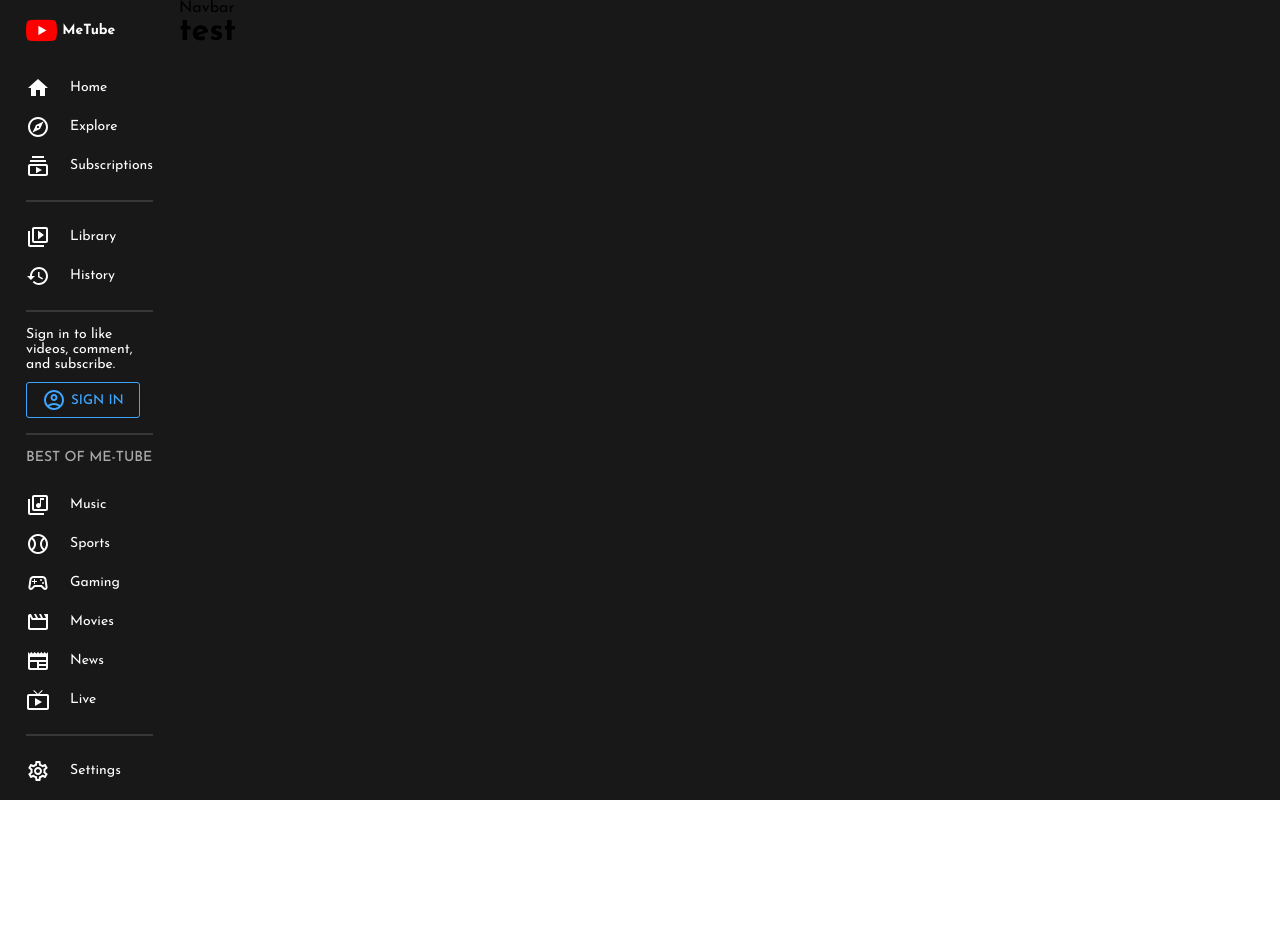
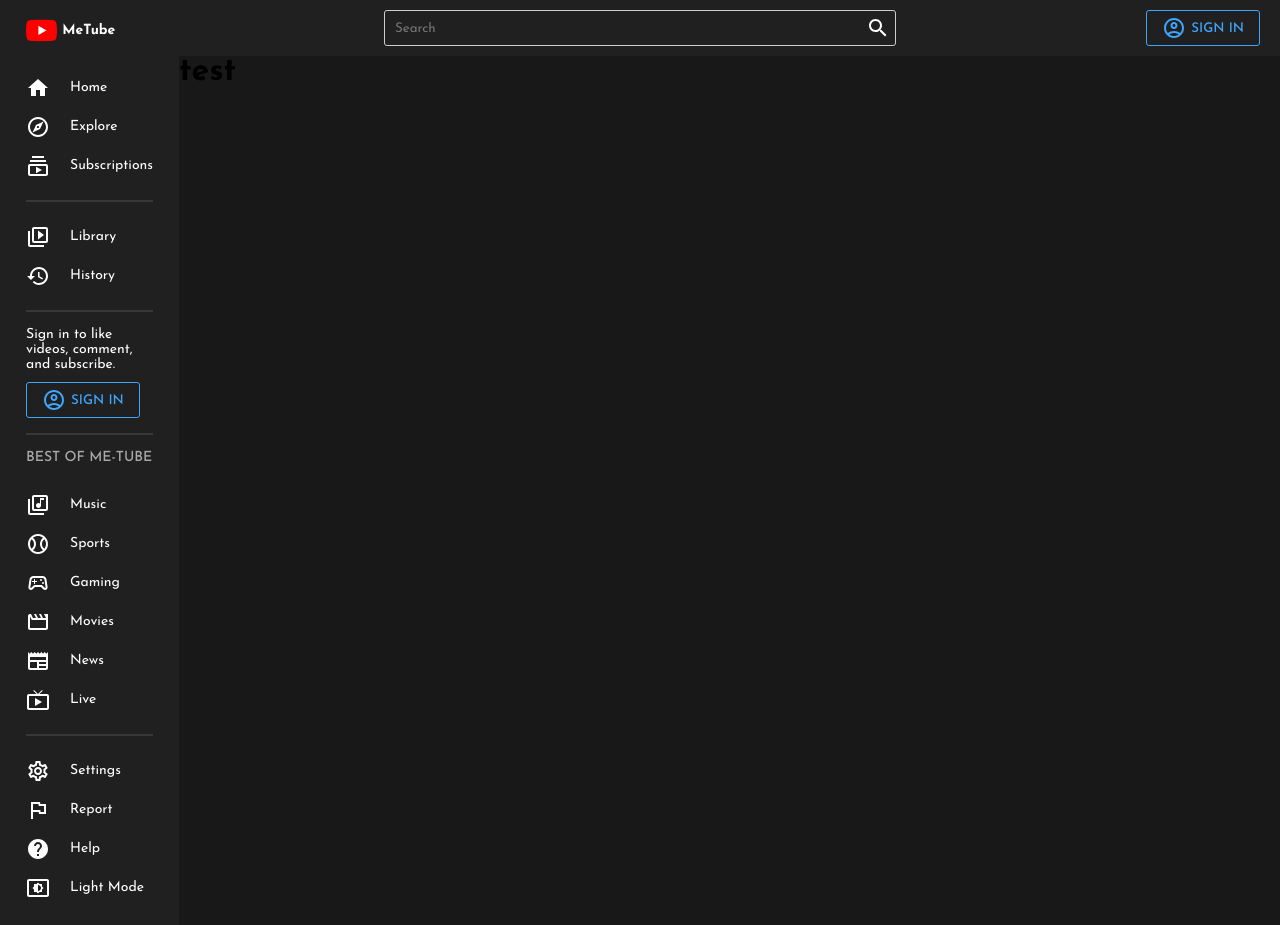
Before and after one commit to DeepakBarwal/me-tube-frontend, a React (Create React App) app: page / in a window 1280 px wide. Built offline with nearby package versions, Linux system fonts and the light colour scheme.

Commit message:
Added Navbar design

```diff
--- a/src/components/Menu.jsx
+++ b/src/components/Menu.jsx
@@ -19,8 +19,8 @@
 
 const Container = styled.div`
   flex: 1;
-  background-color: ${({ theme }) => theme.bg};
-  height: 100vh;
+  background-color: ${({ theme }) => theme.bgLighter};
+  height: 100%;
   color: ${({ theme }) => theme.text};
   font-size: 14px;
   position: sticky;
--- a/src/components/Navbar.jsx
+++ b/src/components/Navbar.jsx
@@ -1,5 +1,75 @@
+import styled from "styled-components";
+import AccountCircleOutlinedIcon from "@mui/icons-material/AccountCircleOutlined";
+import SearchOutlinedIcon from "@mui/icons-material/SearchOutlined";
+
+const Container = styled.div`
+  postion: sticky;
+  top: 0;
+  background-color: ${({ theme }) => theme.bgLighter};
+  height: 56px;
+`;
+
+const Wrapper = styled.div`
+  display: flex;
+  align-items: center;
+  justify-content: flex-end;
+  height: 100%;
+  padding: 0px 20px;
+  postion: relative;
+`;
+
+const Search = styled.div`
+  width: 40%;
+  position: absolute;
+  left: 0px;
+  right: 0px;
+  margin: auto;
+  display: flex;
+  align-items: center;
+  justify-content: space-between;
+  padding: 5px;
+  border: 1px solid #ccc;
+  border-radius: 3px;
+  color: ${({ theme }) => theme.text};
+`;
+
+const Input = styled.input`
+  border: none;
+  background-color: transparent;
+  outline: none;
+  width: 95%;
+  padding: 5px;
+  color: ${({ theme }) => theme.text};
+`;
+
+const Button = styled.button`
+  padding: 5px 15px;
+  background-color: transparent;
+  border: 1px solid #3ea6ff;
+  color: #3ea6ff;
+  border-radius: 3px;
+  font-weight: 500;
+  cursor: pointer;
+  display: flex;
+  align-items: center;
+  gap: 5px;
+`;
+
 const Navbar = () => {
-  return <div>Navbar</div>;
+  return (
+    <Container>
+      <Wrapper>
+        <Search>
+          <Input placeholder="Search" />
+          <SearchOutlinedIcon />
+        </Search>
+        <Button>
+          <AccountCircleOutlinedIcon />
+          SIGN IN
+        </Button>
+      </Wrapper>
+    </Container>
+  );
 };
 
 export default Navbar;
```
